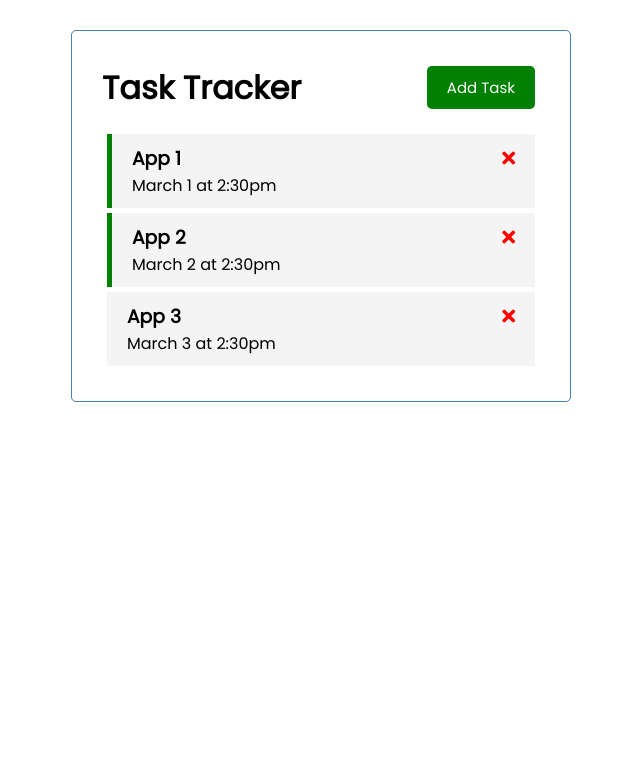
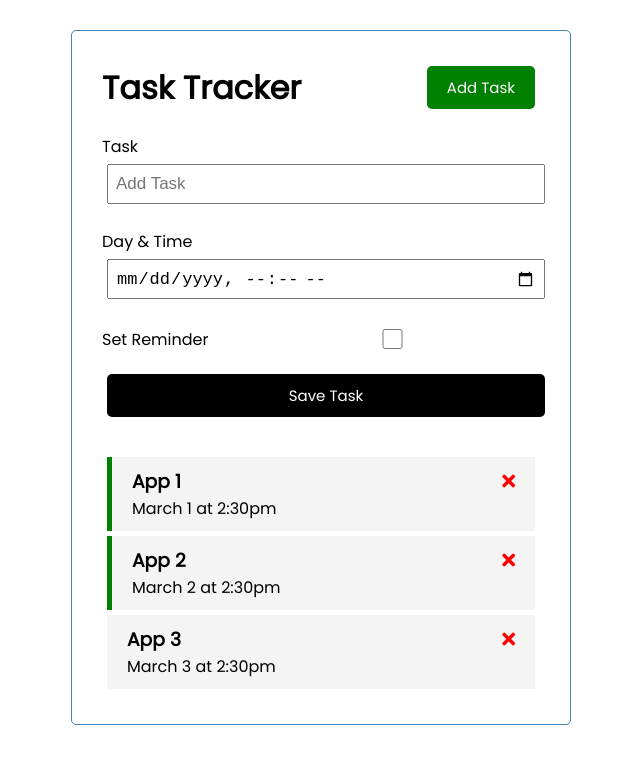
Before and after one commit to fromabby/vue-tasks, a Vue app in the folder tasks-project/: page / in a window 1280 px wide. Shown: the top 764 px of the page, without its empty margins (319-959 px from the left). Built offline with nearby package versions, Linux system fonts and the light colour scheme.

Commit message:
add task and toggle reminder

```diff
--- a/tasks-project/src/App.vue
+++ b/tasks-project/src/App.vue
@@ -1,19 +1,22 @@
 <template>
   <div class="container">
     <Header title="Task Tracker" />
-    <Tasks :tasks="tasks" @delete-task="deleteTask" />
+    <AddTask @add-task="addTask"/>
+    <Tasks :tasks="tasks" @delete-task="deleteTask" @toggle-reminder="toggleReminder"/>
   </div>
 </template>
 
 <script>
 import Header from "./components/Header.vue";
 import Tasks from "./components/Tasks.vue";
+import AddTask from "./components/AddTask.vue";
 
 export default {
   name: "App",
   components: {
     Header,
     Tasks,
+    AddTask
   },
   data() {
     return {
@@ -25,6 +28,18 @@
           if(confirm('Are you sure?')) {
             this.tasks = this.tasks.filter(task => task.id !== id)
           }
+      },
+      toggleReminder(id) {
+        //   this.tasks.map(task => {
+        //       if(task.id === id) {
+        //           task.reminder = !task.reminder
+        //       }
+        //   })
+
+          this.tasks = this.tasks.map(task => task.id === id ? {...task, reminder: !task.reminder} : task)
+      },
+      addTask(task) {
+          this.tasks = [...this.tasks, task]
       }
   },
   created() {
--- /dev/null
+++ b/tasks-project/src/components/AddTask.vue
@@ -0,0 +1,90 @@
+<template>
+  <form @submit="onSubmit" class="add-form">
+    <div class="form-control">
+      <label>Task</label>
+      <input type="text" v-model="text" name="text" placeholder="Add Task" />
+    </div>
+    <div class="form-control">
+      <label>Day & Time</label>
+      <input
+        type="datetime-local"
+        v-model="day"
+        name="day"
+        placeholder="Add Day & Time"
+      />
+    </div>
+    <div class="form-control form-control-check">
+      <label>Set Reminder</label>
+      <input type="checkbox" v-model="reminder" name="reminder" />
+    </div>
+
+    <input type="submit" value="Save Task" class="btn btn-block" />
+  </form>
+</template>
+
+<script>
+export default {
+  name: "Add Task",
+  methods: {
+    onSubmit(e) {
+        e.preventDefault()
+
+        if(!this.text) {
+            alert('Please add a task')
+            return
+        }
+
+        const task = {
+            id: Math.floor(Math.random() *1000000),
+            text: this.text,
+            day: this.day,
+            reminder: this.reminder
+        }
+
+        this.$emit('add-task', task)
+
+        this.text=''
+        this.day=''
+        this.reminder=false
+    },
+  },
+  data() {
+      return {
+          text: '',
+          day: '',
+          reminder: false
+      }
+  }
+};
+</script>
+
+<style scoped>
+.add-form {
+  margin-bottom: 40px;
+}
+.form-control {
+  margin: 20px 0;
+}
+.form-control label {
+  display: block;
+}
+.form-control input {
+  width: 100%;
+  height: 40px;
+  margin: 5px;
+  padding: 3px 7px;
+  font-size: 17px;
+}
+.form-control-check {
+  display: flex;
+  align-items: center;
+  justify-content: space-between;
+}
+.form-control-check label {
+  flex: 1;
+}
+.form-control-check input {
+  flex: 2;
+  height: 20px;
+}
+</style>
--- a/tasks-project/src/components/Task.vue
+++ b/tasks-project/src/components/Task.vue
@@ -1,5 +1,5 @@
 <template>
-<div :class="[task.reminder ? 'task reminder' : 'task']">
+<div @dblclick="$emit('toggle-reminder', task.id)" :class="[task.reminder ? 'task reminder' : 'task']">
 <!-- <div :class="[task.reminder ? 'reminder' : '', task]"> -->
     <h3>{{task.text}}
         <i class="fas fa-times" @click="onDelete(task.id)"></i>
--- a/tasks-project/src/components/Tasks.vue
+++ b/tasks-project/src/components/Tasks.vue
@@ -1,6 +1,8 @@
 <template>
-  <div :key="task.id" v-for="task in tasks">
-    <Task :task="task" @delete-task="$emit('delete-task', task.id)" />
+  <div>
+    <div :key="task.id" v-for="task in tasks">
+      <Task :task="task" @delete-task="$emit('delete-task', task.id)" @toggle-reminder="$emit('toggle-reminder', task.id)" />
+    </div>
   </div>
 </template>
 
@@ -15,6 +17,6 @@
   components: {
     Task,
   },
-  emits: ['delete-task']
+  emits: ["delete-task", 'toggle-reminder'],
 };
 </script>
```
